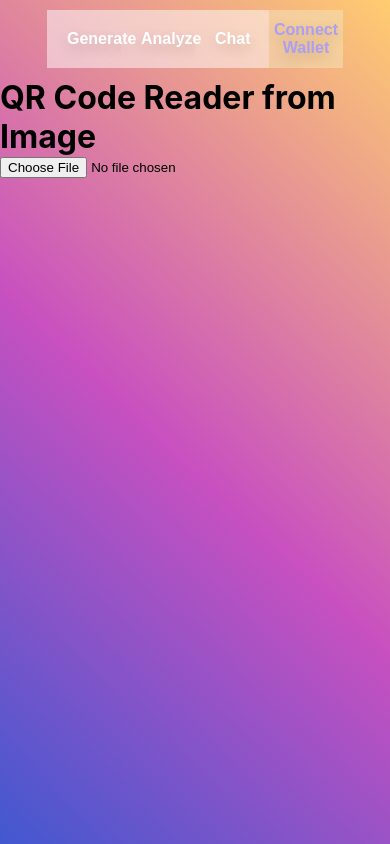
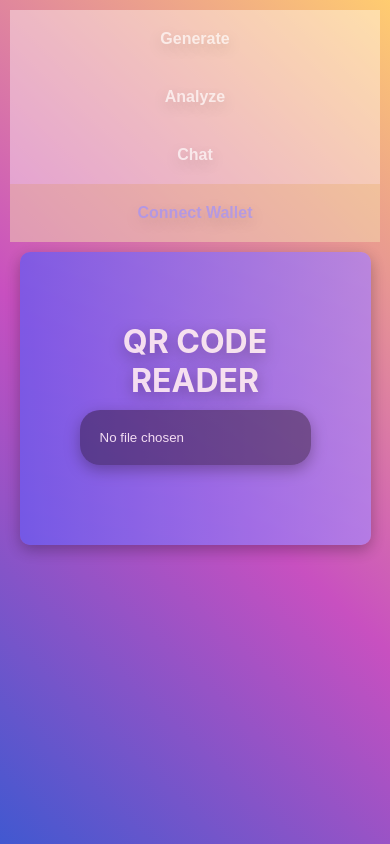
Before and after one commit to DatSung/SmartPhantomApp, a React (Create React App) app in the folder SmartPhantom/: page / in a window 390 px wide. Both pictures are taken after a click on the button "Analyze". Built offline with nearby package versions, Linux system fonts and the light colour scheme.

Commit message:
update ux/ui responsive

```diff
--- a/SmartPhantom/src/App.css
+++ b/SmartPhantom/src/App.css
@@ -10,6 +10,7 @@ body {
   background-color: #4158D0;
   background-image: linear-gradient(43deg, #4158D0 0%, #C850C0 46%, #FFCC70 100%);
   background-repeat: no-repeat;
+  overflow-x: hidden;
 }
 
 /* HEADER */
@@ -20,12 +21,22 @@ body {
   align-items: center;
   padding: 10px;
 }
+
 .container .header .header-wrapper {
-    width: 100%;
-    display: flex;
-    justify-content: center;
-    border-radius: 10px;
+  width: 100%;
+  display: flex;
+  justify-content: center;
+  border-radius: 10px;
+  transition: 0.5s;
+  opacity: 0.8;
 }
+
+.container .header .header-wrapper:hover {
+  scale: 1.1;
+  transition: 0.5s;
+  opacity: 1;
+}
+
 
 .container .header .header-wrapper .nav-button-list {
   width: 60%;
@@ -53,4 +64,62 @@ body {
 .container .header .header-wrapper .connect-Wallet-Button {
   width: 20%;
 }
+
+@media screen and (max-width: 768px) {
+  .container .header {
+    width: 100%;
+    display: flex;
+    flex-direction: row;
+    justify-content: center;
+    align-items: center;
+    padding: 10px;
+  }
+
+  .container .header .header-wrapper {
+    width: 100%;
+    display: flex;
+    flex-direction: column;
+    justify-content: center;
+    border-radius: 10px;
+    transition: 0.5s;
+    opacity: 0.8;
+  }
+
+  .container .header .header-wrapper:hover {
+    scale: 1.1;
+    transition: 0.5s;
+    opacity: 1;
+  }
+
+
+  .container .header .header-wrapper .nav-button-list {
+    width: 100%;
+    display: flex;
+    flex-direction: column;
+  }
+
+  .container .header .header-wrapper .nav-button-list button {
+    font-size: 16px;
+    width: 100%;
+    border: none;
+    padding: 20px;
+    background-color: rgba(255, 255, 255, 0.5);
+    transition: 0.5s;
+    cursor: pointer;
+    font-weight: bold;
+    color: white;
+    text-shadow: rgba(0, 0, 0, 0.2) 0px 5px 15px;
+  }
+
+  .container .header .header-wrapper .nav-button-list button:hover {
+    background-color: rgba(255, 255, 255, 1);
+    transition: 0.5s;
+    color: black;
+  }
+
+  .container .header .header-wrapper .connect-Wallet-Button {
+    width: 100%;
+  }
+}
+
 /*  */
--- a/SmartPhantom/src/Components/ConnectWallet/ConnectWallet.css
+++ b/SmartPhantom/src/Components/ConnectWallet/ConnectWallet.css
@@ -50,3 +50,29 @@
     color: white;
     text-shadow: rgba(0, 0, 0, 0.2) 0px 5px 15px;
 }
+
+/* RESPONSIVE */
+@media screen and (max-width: 768px) {
+    .connect-Wallet .notConnect {
+        width: auto;
+        height: auto;
+    }
+
+    .connect-Wallet .notConnect button {
+        padding: 20px;
+    }
+
+    .connect-Wallet .connected {
+        justify-content: space-evenly;
+    }
+
+    .connect-Wallet .connected img {
+        width: 40px;
+        border-radius: 10px;
+    }
+    .connect-Wallet .connected {
+        padding: 10px;
+    }
+}
+
+/*  */
--- a/SmartPhantom/src/Components/QRCodeAnalyze/QRCodeAnalyze.css
+++ b/SmartPhantom/src/Components/QRCodeAnalyze/QRCodeAnalyze.css
@@ -0,0 +1,61 @@
+.QRCodeReader {
+    margin: 0 auto;
+    width: 50%;
+    display: flex;
+    flex-direction: column;
+    justify-content: center;
+    align-items: center;
+    text-align: center;
+    border: none;
+    border-radius: 10px;
+    box-shadow: rgba(0, 0, 0, 0.35) 0px 5px 15px;
+    padding: 60px;
+    background-image: linear-gradient(to left, rgb(175, 130, 240), rgb(110, 90, 237));
+    opacity: 0.8;
+    transition: 0.5s;
+}
+
+.QRCodeReader:hover {
+    scale: 1.1;
+    transition: 0.5s;
+    opacity: 1;
+}
+
+.QRCodeReader .tiltle {
+    text-shadow: rgba(0, 0, 0, 0.35) 0px 5px 15px;
+    color: white;
+    padding: 10px;
+}
+
+.QRCodeReader input::-webkit-file-upload-button {
+    display: none;
+}
+
+.QRCodeReader input {
+    box-shadow: rgba(0, 0, 0, 0.35) 0px 5px 15px;
+    cursor: pointer;
+    padding: 20px;
+    background-color: rgba(0, 0, 0, 0.45);
+    border: none;
+    border-radius: 20px;
+    color: white;
+    margin-bottom: 20px;
+    transition: 0.5s;
+
+}
+
+.QRCodeReader input:hover {
+    color: black;
+    background-color: rgba(255, 255, 255, 0.6);
+    transition: 0.5s;
+}
+
+@media screen and (max-width: 768px) {
+    .QRCodeReader input {
+        width: 100%;
+    }
+
+    .QRCodeReader {
+        width: 90%;
+    }
+}
--- a/SmartPhantom/src/Components/QRCodeAnalyze/QRCodeAnalyze.js
+++ b/SmartPhantom/src/Components/QRCodeAnalyze/QRCodeAnalyze.js
@@ -1,5 +1,6 @@
 import React, { useState } from 'react';
 import jsQR from 'jsqr';
+import './QRCodeAnalyze.css'
 
 
 function QRAnalyze() {
@@ -44,7 +45,7 @@ function QRAnalyze() {
 
   return (
     <div className="QRCodeReader">
-      <h1>QR Code Reader from Image</h1>
+      <h1 className='tiltle'>QR CODE READER</h1>
       <input type="file" accept="image/*" onChange={handleImageUpload} />
       {qrData && <div className="result">{qrData}</div>}
     </div>
--- a/SmartPhantom/src/Components/QRCodeGenerate/QRCodeGenerate.css
+++ b/SmartPhantom/src/Components/QRCodeGenerate/QRCodeGenerate.css
@@ -11,6 +11,14 @@
   box-shadow: rgba(0, 0, 0, 0.35) 0px 5px 15px;
   padding: 60px;
   background-image: linear-gradient(to left, rgb(175, 130, 240), rgb(110, 90, 237));
+  opacity: 0.8;
+  transition: 0.5s;
+}
+
+.app:hover {
+  scale: 1.1;
+  transition: 0.5s;
+  opacity: 1;
 }
 
 .app-title {
@@ -52,7 +60,15 @@
   box-shadow: rgba(0, 0, 0, 0.35) 0px 5px 15px;
   margin-bottom: 20px;
   cursor: pointer;
+  transition: 0.5s;
 }
+
+.app-form button:hover {
+  color: black;
+  background-color: rgba(255, 255, 255, 0.6);
+  transition: 0.5s;
+}
+
 
 .download_button{
   margin-top: 20px;
@@ -67,4 +83,11 @@
   box-shadow: rgba(0, 0, 0, 0.35) 0px 5px 15px;
   margin-bottom: 20px;
   cursor: pointer;
+  transition: 0.5s;
 }
+
+.download_button button:hover {
+  color: black;
+  background-color: rgba(255, 255, 255, 0.6);
+  transition: 0.5s;
+}
```
